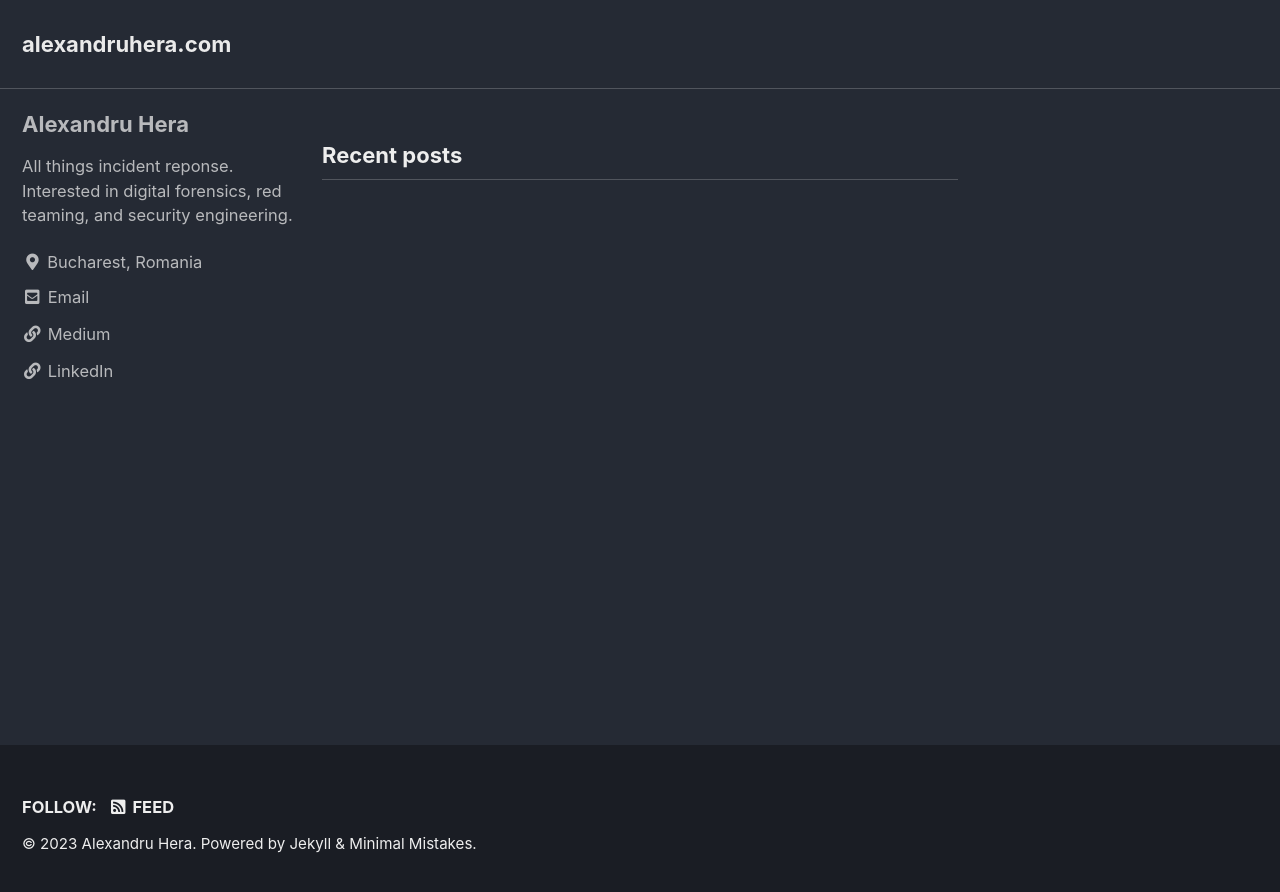
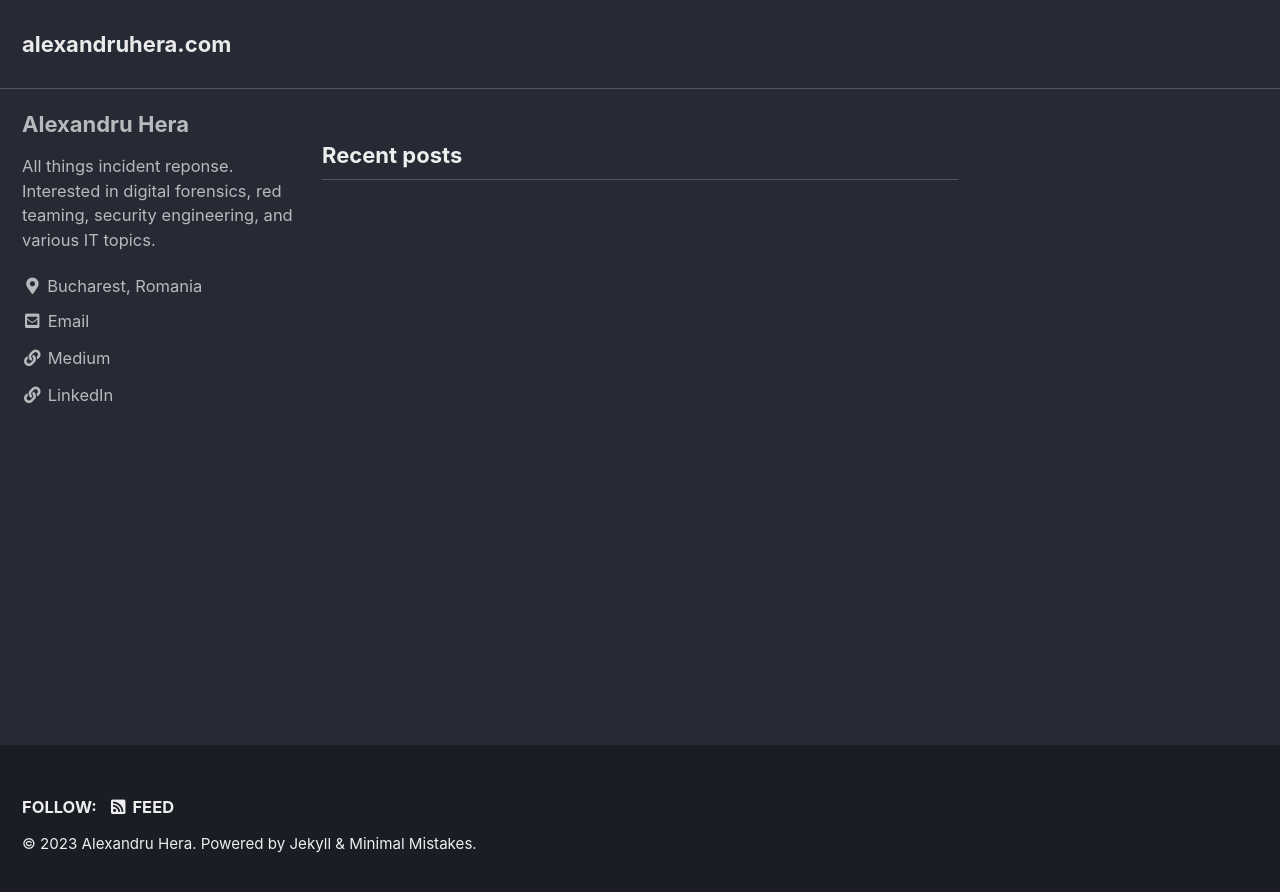
Before and after one commit to alexandruhera/alexandruhera.github.io, a Jekyll site: the page built from index.html, in a window 1280 px wide. Shown: the top 892 px of the page. Built offline with Jekyll 4.4.1, drawn with Linux system fonts in a browser that asks for light colours; cached includes are drawn as plain includes; the list of posts is cut into pages by our own code.

Commit message:
Update _config.yml

```diff
--- a/_config.yml
+++ b/_config.yml
@@ -106,7 +106,7 @@ analytics:
 author:
   name             : "Alexandru Hera"
   avatar           : # path of avatar image, e.g. "/assets/images/bio-photo.jpg"
-  bio              : "All things incident reponse. Interested in digital forensics, red teaming, and security engineering."
+  bio              : "All things incident reponse. Interested in digital forensics, red teaming, security engineering, and various IT topics."
   location         : "Bucharest, Romania"
   email            :
   links:
```
